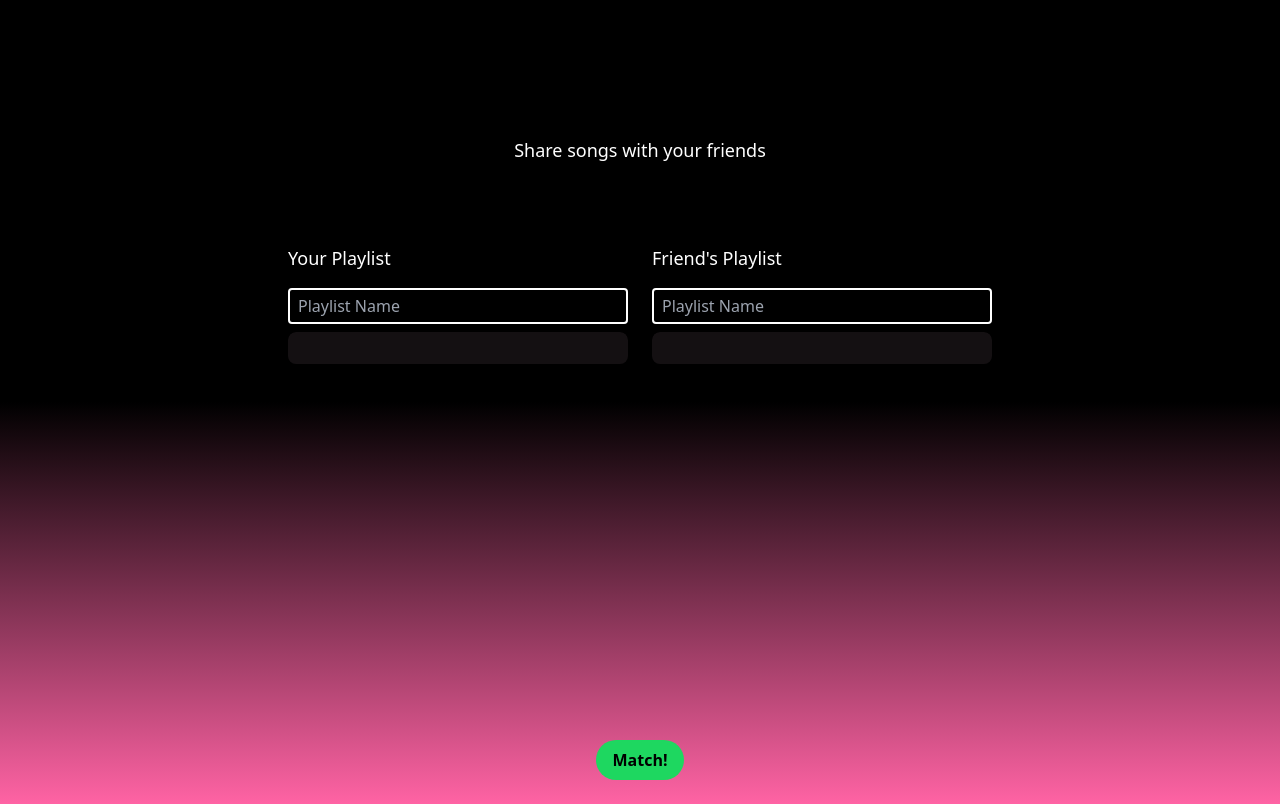
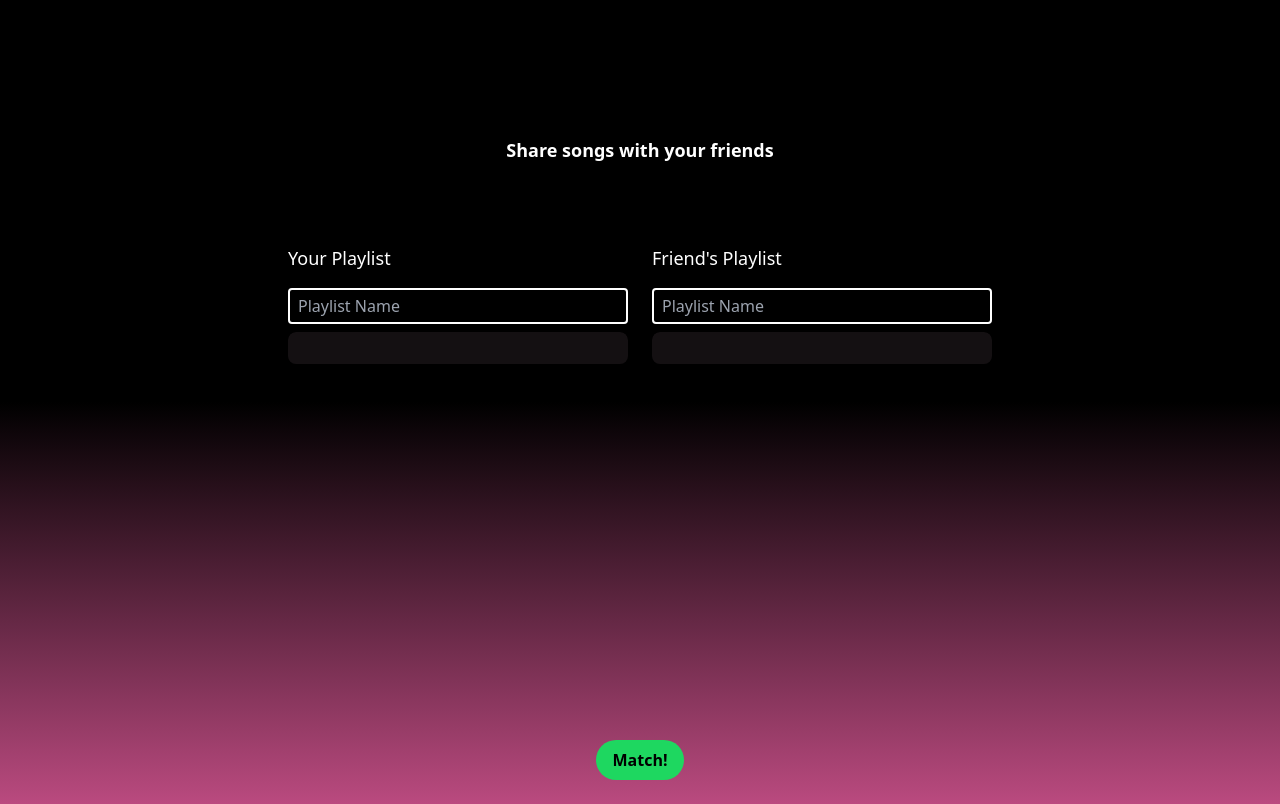
Before and after one commit to a22yuen/spotify-match, a Next.js app in the folder frontend/: page /playlists in a window 1280 px wide. Built offline with nearby package versions, Linux system fonts and the light colour scheme.

Commit message:
playlist vis dev

```diff
--- a/frontend/src/components/Playlists/PlaylistPage.tsx
+++ b/frontend/src/components/Playlists/PlaylistPage.tsx
@@ -100,7 +100,7 @@ export const PlaylistPage = () => {
 
   return (
     <div className="flex flex-col w-full bg-gradient-to-b from-black via-black to-background-pink items-center">
-      <div className="text-white py-2 text-lg mt-32">
+      <div className="text-white font-semibold py-2 text-lg mt-32">
         {" "}
         Share songs with your friends{" "}
       </div>
--- a/frontend/tailwind.config.js
+++ b/frontend/tailwind.config.js
@@ -23,7 +23,7 @@ module.exports = {
         blue: colors.blue,
         // custom colors
         "background-green": "#336b47",
-        "background-pink": "#ff63a4",
+        "background-pink": "#ba4a7f",
         "spotify-green": "#1ED760",
         "spotify-black": "#191414",
         "spotify-gray": "#383838",
```
